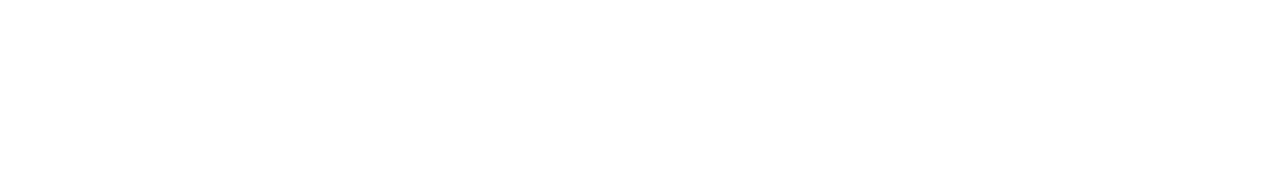
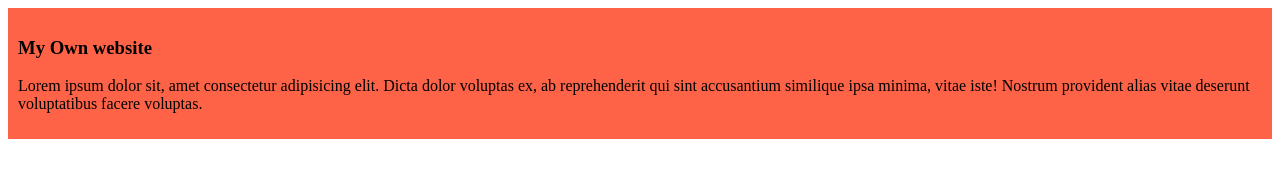
Before and after one commit to Mominul072/my-simple-website, a plain HTML site: page index.html in a window 1280 px wide. Drawn offline with Linux system fonts and the light colour scheme.

Commit message:
added the first blog

```diff
--- /dev/null
+++ b/blog.css
@@ -0,0 +1,4 @@
+div{
+    background-color: tomato;
+    padding: 10px;
+}
--- a/index.html
+++ b/index.html
@@ -4,8 +4,13 @@
     <meta charset="UTF-8">
     <meta name="viewport" content="width=device-width, initial-scale=1.0">
     <title>My Simple Website</title>
+    <link rel="stylesheet" href="blog.css">
 </head>
 <body>
+    <div>
+        <h3>My Own website</h3>
+        <p>Lorem ipsum dolor sit, amet consectetur adipisicing elit. Dicta dolor voluptas ex, ab reprehenderit qui sint accusantium similique ipsa minima, vitae iste! Nostrum provident alias vitae deserunt voluptatibus facere voluptas.</p>
 
+    </div>
 </body>
 </html>
```
